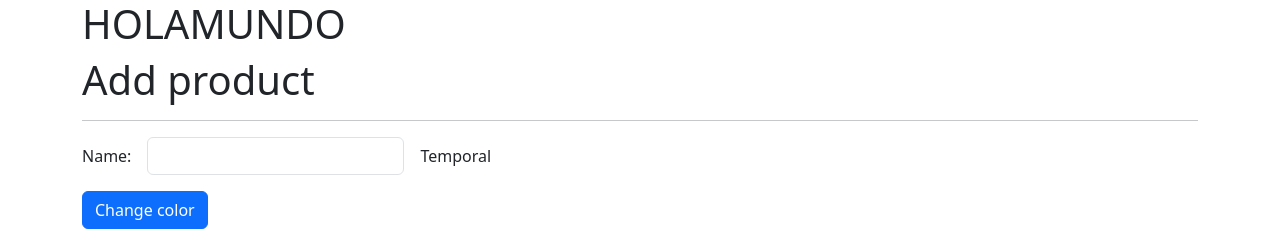
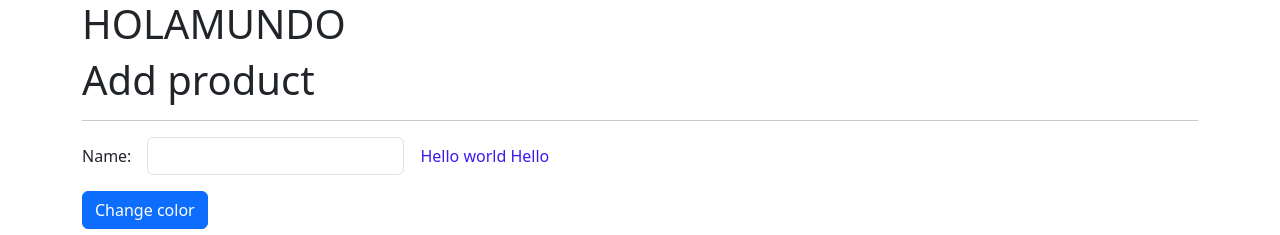
Before and after one commit to HassanAbbud/Angular-signal-directives, an Angular app: page /products/product in a window 1280 px wide. Shown: the top 235 px of the page. Built offline with nearby package versions, Linux system fonts and the light colour scheme.

Commit message:
Change color of html inner element with directive

```diff
--- a/src/app/products/pages/product-page/product-page.component.html
+++ b/src/app/products/pages/product-page/product-page.component.html
@@ -15,9 +15,10 @@
     </div>
 
     <div class="col-auto">
-      <span customLabel
-
-      >Temporal</span>
+      <span
+        customLabel
+        [color]="color">
+        Hello </span>
     </div>
 
   </div>
--- a/src/app/products/products.module.ts
+++ b/src/app/products/products.module.ts
@@ -4,6 +4,7 @@ import { ReactiveFormsModule } from '@angular/forms';
 
 import { ProductsRoutingModule } from './products-routing.module';
 import { ProductPageComponent } from './pages/product-page/product-page.component';
+import { SharedModule } from '../shared/shared.module';
 
 
 @NgModule({
@@ -14,7 +15,8 @@ import { ProductPageComponent } from './pages/product-page/product-page.componen
     CommonModule,
     ProductsRoutingModule,
 
-    ReactiveFormsModule
+    ReactiveFormsModule,
+    SharedModule,
   ]
 })
 export class ProductsModule { }
--- /dev/null
+++ b/src/app/shared/directives/custom-label.directive.ts
@@ -0,0 +1,26 @@
+import { Directive, ElementRef, Input } from '@angular/core';
+
+@Directive({
+  selector: '[customLabel]'
+})
+export class CustomLabelDirective {
+  private htmlElement?: ElementRef<HTMLElement>;
+  private _color: string = "red";
+
+  @Input() set color( value: string ) {
+    this._color = value;
+    this.setStyle();
+  }
+
+
+  constructor(private el: ElementRef<HTMLElement>) {
+    this.htmlElement = el;
+
+    this.htmlElement.nativeElement.innerHTML = "Hello world";
+  }
+
+  setStyle(){
+    if(!this.htmlElement) return;
+    this.htmlElement!.nativeElement.style.color = this._color;
+  }
+}
```
Also changed, not shown: src/app/shared/shared.module.ts (added, +16 -0 lines).
